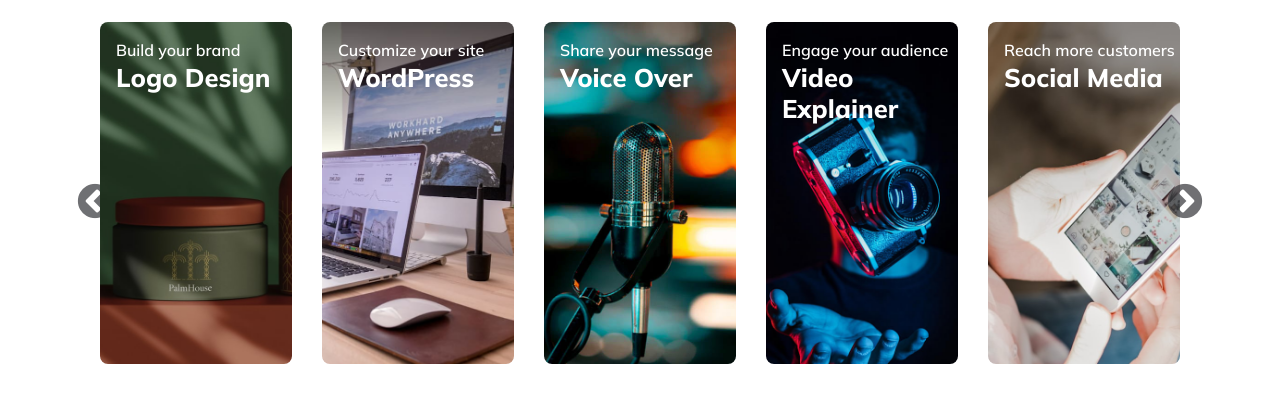
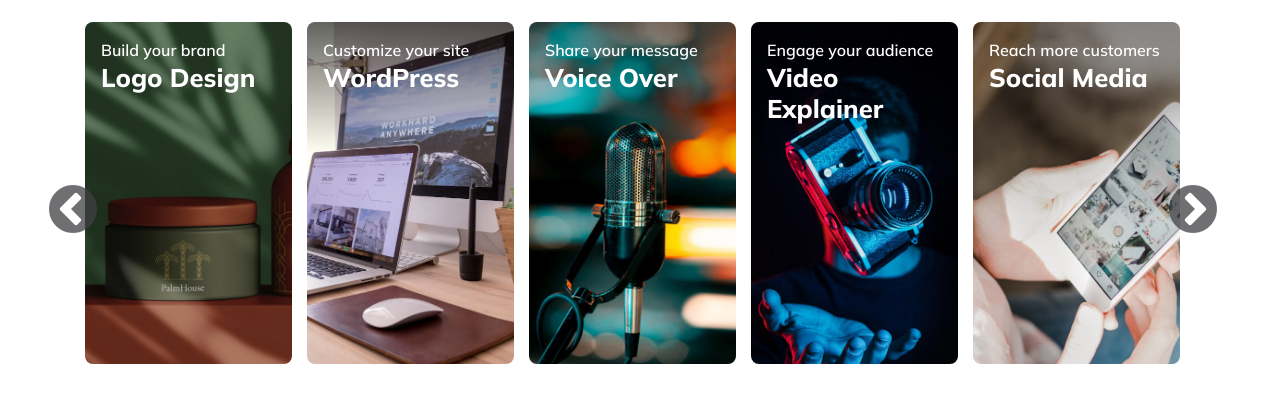
Before and after one commit to tungnguyen9614/fe74_capstone, a plain HTML site: page index.html in a window 1280 px wide. Shown: the part 232-634 px from the top of the page. Drawn offline with nearby package versions, Linux system fonts and the light colour scheme.

Commit message:
modify css

```diff
--- a/scss/helpers/_variables.scss
+++ b/scss/helpers/_variables.scss
@@ -15,6 +15,7 @@ $fs-5: 1.6rem;
 $fs-6: 2.5rem;
 $fs-7: 1.8px;
 $fs-8: 2rem;
+$fs-9: 3.5rem;
 
 //font weight
 $fw-1: 200;
--- a/scss/layouts/_services.scss
+++ b/scss/layouts/_services.scss
@@ -16,7 +16,7 @@
             width: 255px;
             border-radius: $bd-2;
             overflow: hidden;
-            margin: 0 $mg-6;
+            margin-right: $mg-6;
 
             p {
                 @include style-text($fs-1,$fw-5,$color-white-1);
@@ -89,7 +89,7 @@
     }
 
     .slick-prev:before, .slick-next:before {
-        font-size: $fs-6;
+        font-size: $fs-9;
         color: $color-black-1;
     }
 
@@ -98,7 +98,8 @@
     }
 
     .slick-prev {
-        margin-left: $mg-6;
+        margin-left: -$mg-6;
+        z-index: 1;
     }
 
 
```
Also changed, not shown: css/style.css, 1 other file.
